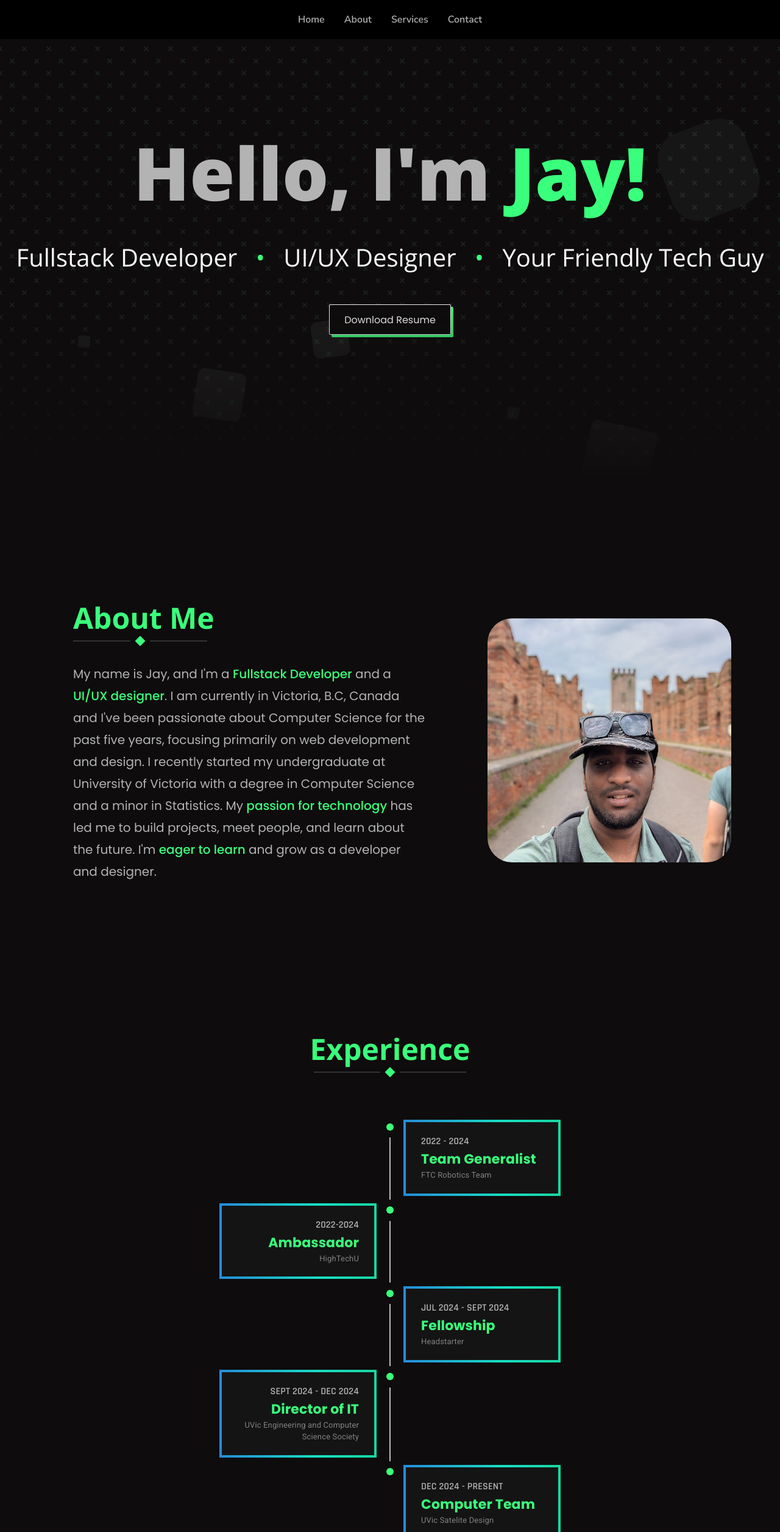
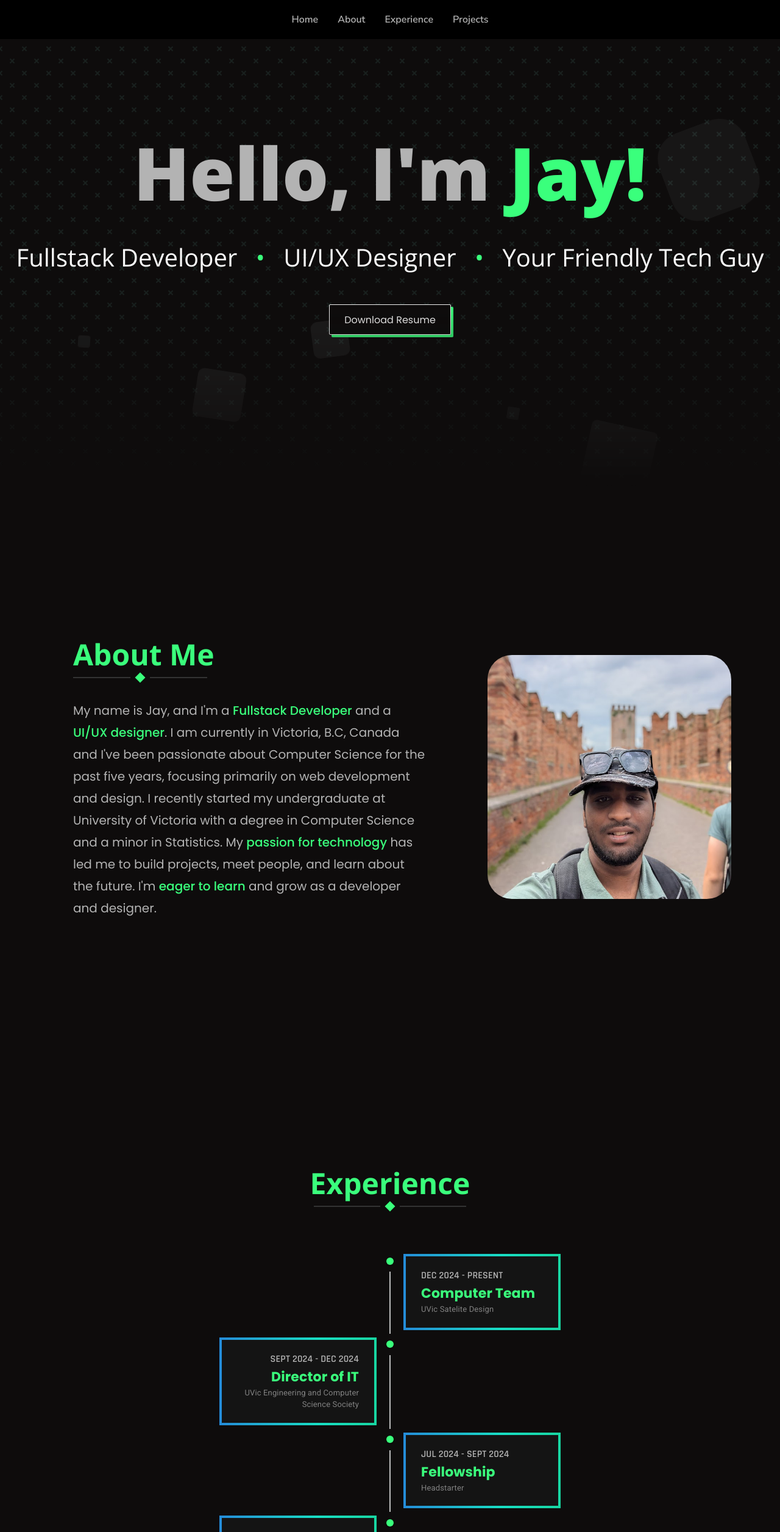
Before and after one commit to Jayadeep-Sayani/Portfolio, a React (Vite) app: page / in a window 1280 px wide. Shown: the top 2512 px of the page at 61% size. Built offline with nearby package versions, Linux system fonts and the light colour scheme.

Commit message:
nav links working

```diff
--- a/src/components/About.jsx
+++ b/src/components/About.jsx
@@ -2,7 +2,7 @@ import React from 'react'
 
 export const About = () => {
   return (
-    <div className='about'>
+    <div className='about' id="about">
         <div className='text-container-about'>
           <h1>About Me</h1>
           <div class="line-with-diamond">
--- a/src/components/Experience.jsx
+++ b/src/components/Experience.jsx
@@ -10,7 +10,7 @@ import AnimatedGradientBorder from '../misc/AnimatedGradientBorder';
 
 export const Experience = () => {
   return (
-    <div className='experience'>
+    <div className='experience' id='experience'>
       <h1>Experience</h1>
       <div class="line-with-diamond">
         <div class="diamond"></div>
@@ -25,9 +25,9 @@ export const Experience = () => {
           <TimelineContent>
             <AnimatedGradientBorder>
               <div className="experience-box">
-                    <div className="experience-date">2022 - 2024</div>
-                    <div className="experience-role">Team Generalist</div>
-                    <div className="experience-company">FTC Robotics Team</div>
+                <div className="experience-date">DEC 2024 - PRESENT</div>
+                <div className="experience-role">Computer Team</div>
+                <div className="experience-company">UVic Satelite Design</div>
               </div>
             </AnimatedGradientBorder>
           </TimelineContent>
@@ -42,9 +42,9 @@ export const Experience = () => {
             <div style={{ display: "flex", justifyContent: "flex-end" }}>
               <AnimatedGradientBorder>
                 <div className="experience-box">
-                    <div className="experience-date">2022-2024</div>
-                    <div className="experience-role">Ambassador</div>
-                    <div className="experience-company">HighTechU</div>
+                  <div className="experience-date">SEPT 2024 - DEC 2024</div>
+                  <div className="experience-role">Director of IT</div>
+                  <div className="experience-company">UVic Engineering and Computer Science Society</div>
                 </div>
               </AnimatedGradientBorder>
             </div>
@@ -76,9 +76,9 @@ export const Experience = () => {
             <div style={{ display: "flex", justifyContent: "flex-end" }}>
               <AnimatedGradientBorder>
                 <div className="experience-box">
-                  <div className="experience-date">SEPT 2024 - DEC 2024</div>
-                  <div className="experience-role">Director of IT</div>
-                  <div className="experience-company">UVic Engineering and Computer Science Society</div>
+                  <div className="experience-date">2022-2024</div>
+                  <div className="experience-role">Ambassador</div>
+                  <div className="experience-company">HighTechU</div>
                 </div>
               </AnimatedGradientBorder>
             </div>
@@ -92,9 +92,9 @@ export const Experience = () => {
           <TimelineContent>
             <AnimatedGradientBorder>
               <div className="experience-box">
-                    <div className="experience-date">DEC 2024 - PRESENT</div>
-                    <div className="experience-role">Computer Team</div>
-                    <div className="experience-company">UVic Satelite Design</div>
+                <div className="experience-date">2022 - 2024</div>
+                <div className="experience-role">Team Generalist</div>
+                <div className="experience-company">FTC Robotics Team</div>
               </div>
             </AnimatedGradientBorder>
           </TimelineContent>
--- a/src/components/Hero.jsx
+++ b/src/components/Hero.jsx
@@ -2,7 +2,7 @@ import React from 'react'
 
 export const Hero = () => {
   return (
-    <div className="hero-container">
+    <div className="hero-container" id="home">
       <div className="hero-container-masked">
         <div class="area" >
           <ul class="circles">
--- a/src/components/Navbar.jsx
+++ b/src/components/Navbar.jsx
@@ -3,11 +3,12 @@ import React from 'react'
 export const Navbar = () => {
   return (
     <div className='navbar'>
+
         <ul>
             <li><a href='#home'>Home</a></li>
             <li><a href='#about'>About</a></li>
-            <li><a href='#services'>Services</a></li>
-            <li><a href='#contact'>Contact</a></li>
+            <li><a href='#experience'>Experience</a></li>
+            <li><a href='#projects'>Projects</a></li>
         </ul>
     </div>
   )
--- a/src/components/Projects.jsx
+++ b/src/components/Projects.jsx
@@ -2,12 +2,12 @@ import React from 'react'
 
 export const Projects = () => {
   return (
-    <div className='projects'>
+    <div className='projects' id="projects">
       <h1>My Works</h1>
       <div class="line-with-diamond">
         <div class="diamond"></div>
       </div>
-      <div className="center-projects">
+      <div className="center-projects" >
         <div className="projects-container">
           <div className="project one">
             <div className="border">
--- a/src/index.css
+++ b/src/index.css
@@ -3,6 +3,10 @@
 * {
   margin: 0;
   padding: 0;
+}
+
+html {
+  scroll-behavior: smooth;
 }
 
 ::selection {
@@ -237,8 +241,9 @@ body {
 
 .about {
   display: flex;
-  margin-top: 180px;
+  padding-top: 240px;
   align-items: center;
+  margin-bottom: 300px;
 }
 
 .text-container-about {
@@ -302,8 +307,10 @@ body {
 }
 
 .projects {
-  margin-top: 240px;
+  padding-top: 90px;
+  margin-top: 150px;
 }
+
 
 .line-with-diamond::before,
 .line-with-diamond::after {
@@ -327,7 +334,8 @@ body {
 }
 
 .experience {
-  margin-top: 240px;
+  margin-top: 150px;
+  padding-top: 100px;
 }
 
 .experience-box {
```
Lines whose indentation alone changed are shown as unchanged.
